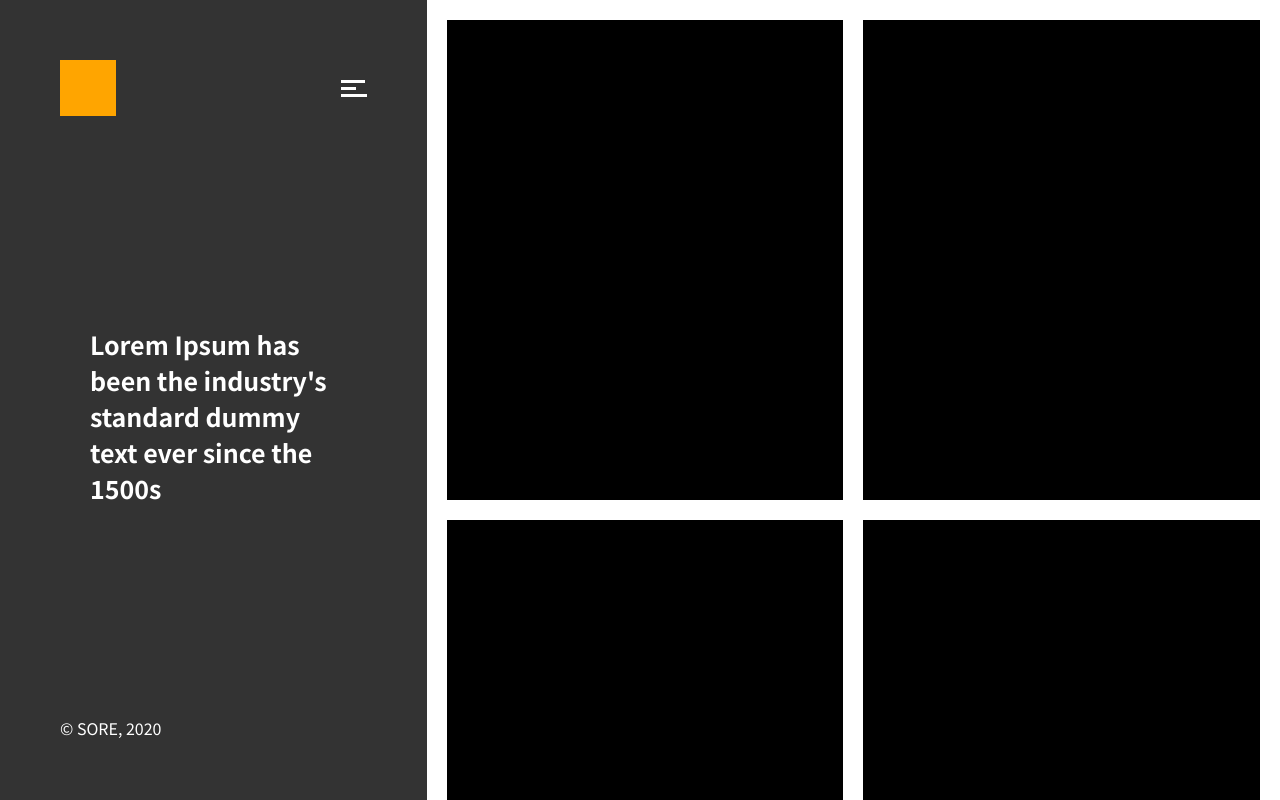
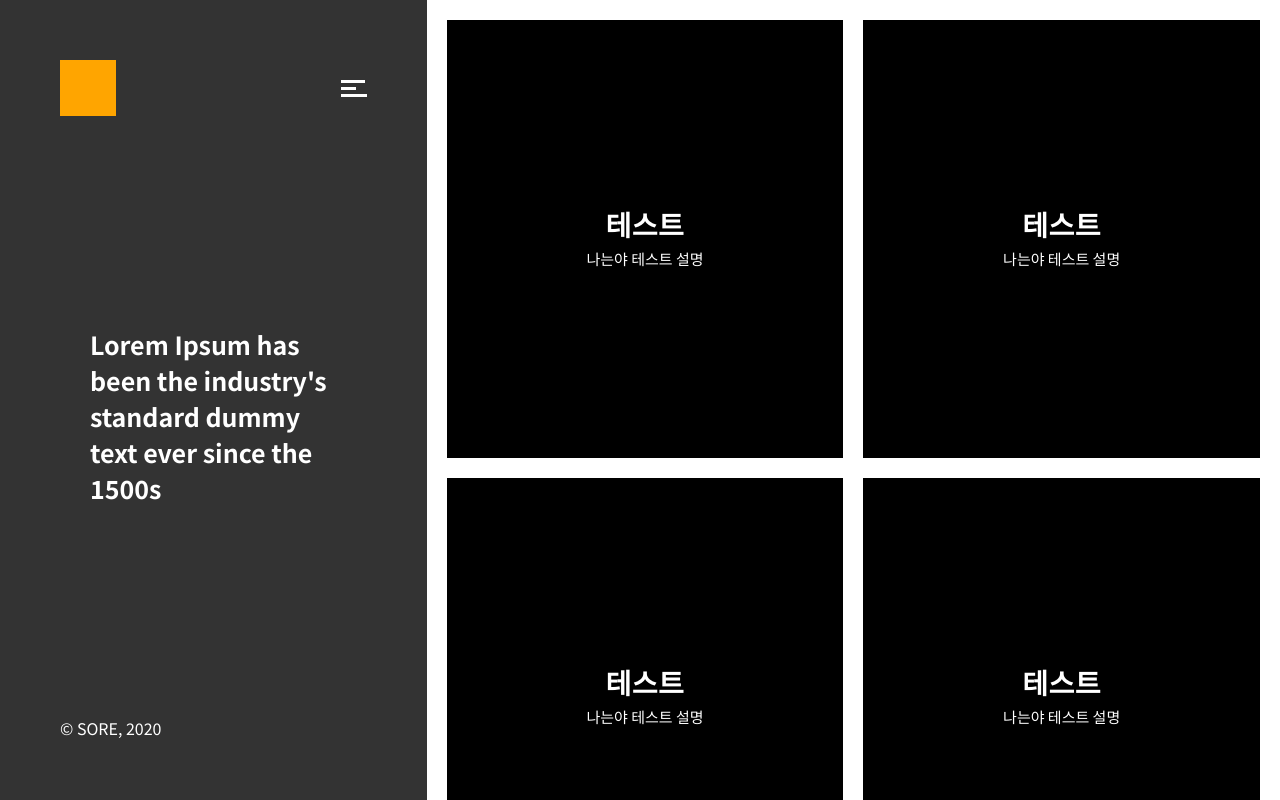
Before and after one commit to soheee94/soheee94.github.io, a React (Create React App) app in the folder portfolio/: page / in a window 1280 px wide. Shown: the top 800 px of the page. Built offline with nearby package versions, Linux system fonts and the light colour scheme.

Commit message:
프로젝트 그리드 생성

```diff
--- a/portfolio/src/component/Project.js
+++ b/portfolio/src/component/Project.js
@@ -1,27 +1,61 @@
 import React from "react";
 import styled from "styled-components";
+import media from "../utils/media";
 
-const ProjectBlock = styled.div`
+const Block = styled.div`
   width: 50%;
-  height: 500px;
-  padding: 10px;
+  height: auto;
+  padding-top: 55%;
+  position: relative;
+
+  ${media.medium} {
+    width: 100%;
+    padding-top: 110%;
+  }
 `;
 
 const InsideBlock = styled.div`
+  margin: 10px;
   background: black;
-  width: 100%;
-  height: 100%;
+  position: absolute;
+  top: 0;
+  left: 0;
+  bottom: 0;
+  right: 0;
+  text-align: center;
+  font-size: 20px;
+  color: white;
   cursor: pointer;
-  /* &:hover {
-    background: red;
-  } */
+  display: flex;
+  flex-direction: column;
+  justify-content: center;
+  &:hover {
+    p {
+      color: ${props => props.theme.point};
+    }
+  }
 `;
 
-function Project() {
+const Title = styled.p`
+  font-weight: 700;
+  font-size: 28px;
+  line-height: 28px;
+  margin-bottom: 10px;
+  letter-spacing: 0.02em;
+`;
+
+const Description = styled.p`
+  font-size: 15px;
+`;
+
+function Project({ title, description }) {
   return (
-    <ProjectBlock>
-      <InsideBlock />
-    </ProjectBlock>
+    <Block>
+      <InsideBlock>
+        <Title>{title}</Title>
+        <Description>{description}</Description>
+      </InsideBlock>
+    </Block>
   );
 }
 
--- a/portfolio/src/component/ProjectGrid.js
+++ b/portfolio/src/component/ProjectGrid.js
@@ -9,6 +9,12 @@ const FullGrid = styled.div`
   position: relative;
   transition: all 0.3s 0s ease;
   transition-delay: 0.15s;
+
+  ${props =>
+    props.scrollY > 3 &&
+    css`
+      padding-left: 176px;
+    `}
 
   ${media.medium} {
     padding: 0;
@@ -35,11 +41,11 @@ function ProjectGrid() {
   return (
     <FullGrid scrollY={scrollY}>
       <GridBlock>
-        <Project />
-        <Project />
-        <Project />
-        <Project />
-        <Project />
+        <Project title="테스트" description="나는야 테스트 설명" />
+        <Project title="테스트" description="나는야 테스트 설명" />
+        <Project title="테스트" description="나는야 테스트 설명" />
+        <Project title="테스트" description="나는야 테스트 설명" />
+        <Project title="테스트" description="나는야 테스트 설명" />
       </GridBlock>
     </FullGrid>
   );
```
